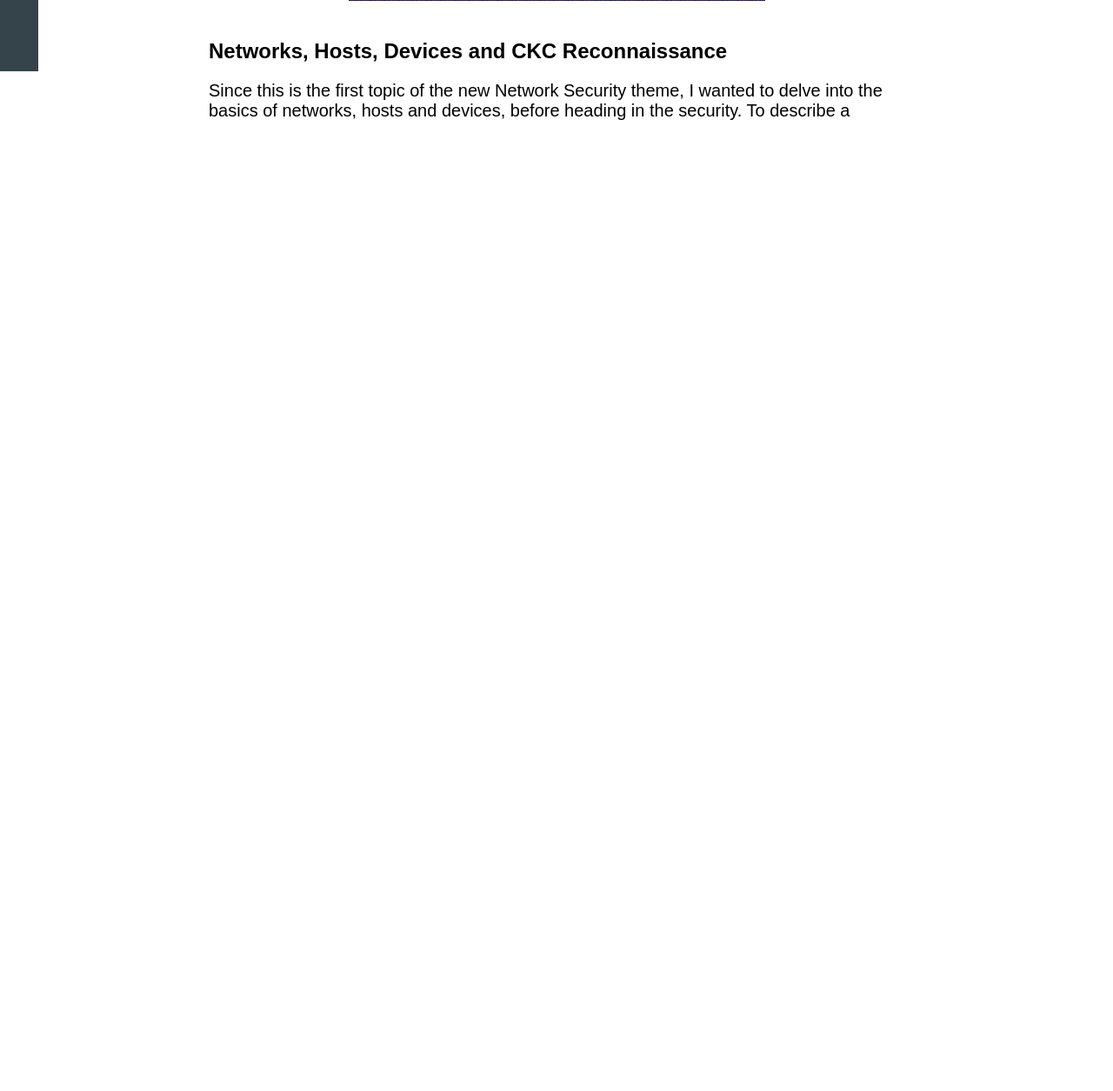
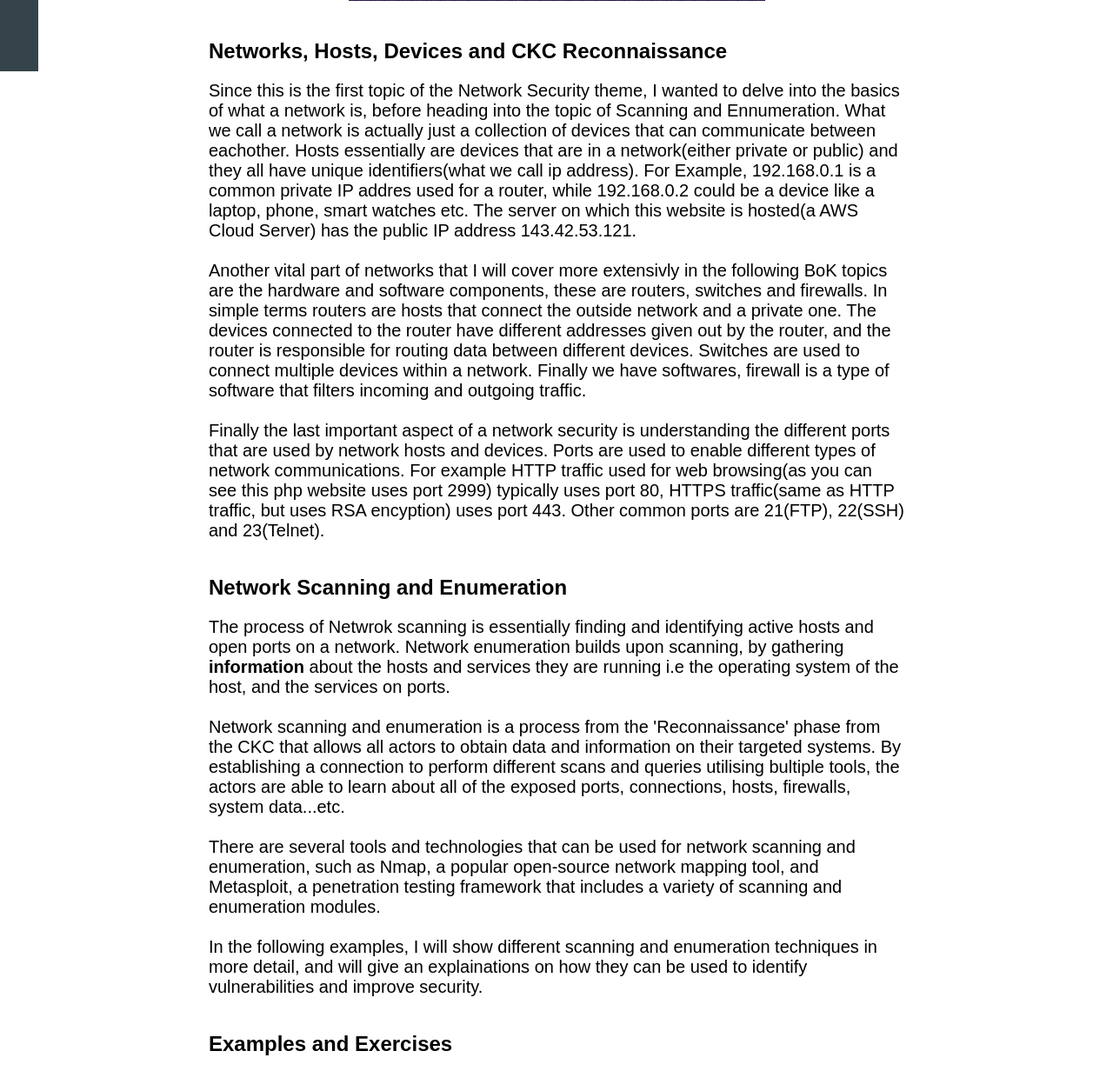
Before and after one commit to alexVpenev/ICS-BodyOfKnowledge, a PHP site: page /src/pages/network-scanning-enumeration-sniffing.php in a window 1280 px wide. Shown: the part 778-2033 px from the top of the page at 87% size. Before the commit the page ends 916 px from the top, so only its background shows below. Run offline with PHP 8.4, Linux system fonts and the light colour scheme.

Commit message:
progress on network scanning

```diff
--- a/src/pages/network-scanning-enumeration-sniffing.php
+++ b/src/pages/network-scanning-enumeration-sniffing.php
@@ -25,8 +25,7 @@
 
     <div class="container">
 
-        <p>
-            This is the first topic I'll cover out of the Network Security theme. Here I will begin by covering the concept of what Network Scanning is,
+        <p>This is the first topic I'll cover out of the Network Security theme. Here I will begin by covering the concept of what Network Scanning is,
             I will try to go more in depth into the topic and the technology that surrounds it. I will also describe the scanning process of a network,
             and finally show some examples of how scanning works along with some final thoughts.
         </p>
@@ -38,11 +37,55 @@
 
         <div class="subtheme">Networks, Hosts, Devices and CKC Reconnaissance</div>
 
-        <p>
-            Since this is the first topic of the new Network Security theme, I wanted to delve into the basics of networks, hosts and devices,
-            before heading in the security. To describe a
+        <p>Since this is the first topic of the Network Security theme, I wanted to delve into the basics of what a network is, before heading
+            into the topic of Scanning and Ennumeration. What we call a network is actually just a collection of devices that can communicate
+            between eachother. Hosts essentially are devices that are in a network(either private or public) and they all have unique
+            identifiers(what we call ip address). For Example, 192.168.0.1 is a common private IP addres used for a router, while 192.168.0.2
+            could be a device like a laptop, phone, smart watches etc. The server on which this website is hosted(a AWS Cloud Server) has the
+            public IP address 143.42.53.121.
+            </br></br>
+            Another vital part of networks that I will cover more extensivly in the following BoK topics are the hardware and software
+            components, these are routers, switches and firewalls. In simple terms routers are hosts that connect the outside network and a private one.
+            The devices connected to the router have different addresses given out by the router, and the router is responsible for routing data between different
+            devices. Switches are used to connect multiple devices within a network. Finally we have softwares, firewall is a type of software that filters
+            incoming and outgoing traffic.
+            </br></br>
+            Finally the last important aspect of a network security is understanding the different ports that are used by network hosts and devices.
+            Ports are used to enable different types of network communications. For example HTTP traffic used for web browsing(as you can see this php website uses port 2999)
+            typically uses port 80, HTTPS traffic(same as HTTP traffic, but uses RSA encyption) uses port 443. Other common ports are 21(FTP), 22(SSH) and
+            23(Telnet).
 
         </p>
+
+        <div class="subtheme">Network Scanning and Enumeration</div>
+
+        <p>The process of Netwrok scanning is essentially finding and identifying active hosts and open ports on a network.
+            Network enumeration builds upon scanning, by gathering <b>information</b> about the hosts and services they are running i.e
+            the operating system of the host, and the services on ports.
+            </br></br>
+            Network scanning and enumeration is a process from the 'Reconnaissance' phase from the CKC that allows all actors to obtain data
+            and information on their targeted systems. By establishing a connection to perform different scans and queries utilising bultiple tools,
+            the actors are able to learn about all of the exposed ports, connections, hosts, firewalls, system data...etc.
+            </br></br>
+            There are several tools and technologies that can be used for network scanning and enumeration, such as Nmap, a popular
+            open-source network mapping tool, and Metasploit, a penetration testing framework that includes a variety of scanning
+            and enumeration modules.
+            </br></br>
+            In the following examples, I will show different scanning and enumeration techniques in more detail, and will give an explainations
+            on how they can be used to identify vulnerabilities and improve security.
+        </p>
+
+        <div class="subtheme">Examples and Exercises</div>
+
+        <p>
+
+        </p>
+        <!--
+        <div class="subtheme">Afterthoughts</div>
+
+        <p>
+
+        </p> -->
 
     </div>
 
```
